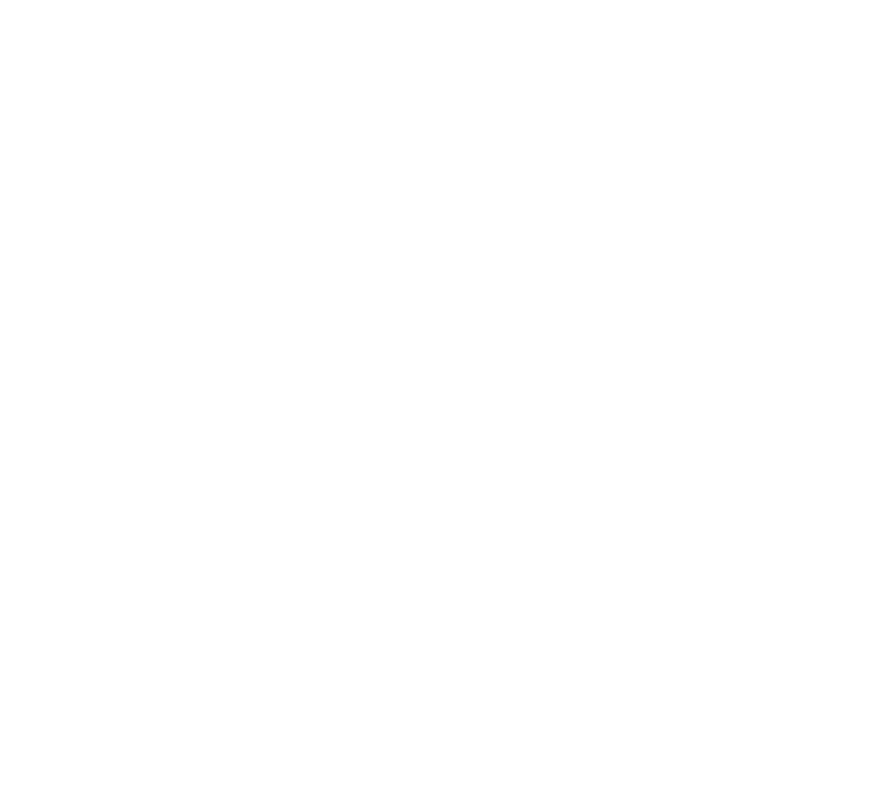
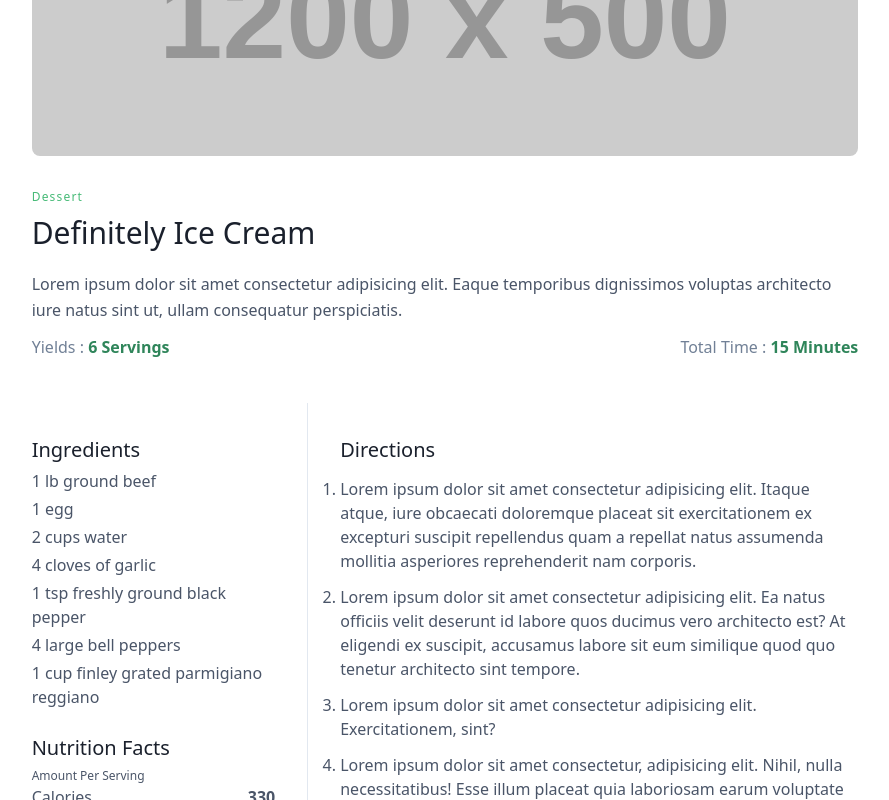
Before and after one commit to cenavice/planmydiet, a React (Create React App) app: page /recipe/1 in a window 1280 px wide. Shown: the part 300-1100 px from the top of the page, without its empty margins (195-1084 px from the left). Before the commit the page ends 800 px from the top, so only its background shows below. Built offline with nearby package versions, Linux system fonts and the light colour scheme.

Commit message:
add recipe-detail component

```diff
--- a/src/App.js
+++ b/src/App.js
@@ -5,6 +5,7 @@
 import Header from './components/header.component';
 import Home from './components/home.component';
 import RecipesList from './components/recipes-list.component';
+import RecipeDetail from './components/recipe-detail.component';
 
 function App() {
   return (
@@ -12,7 +13,8 @@
       <Header/>
       <br/>
       <Route path="/" exact component={Home} />
-      <Route path="/recipes" exact component={RecipesList} />
+      <Route path="/recipes" component={RecipesList} />
+      <Route path="/recipe/:id" component={RecipeDetail} />
     </Router>
 
   );
--- a/src/components/header.component.js
+++ b/src/components/header.component.js
@@ -16,7 +16,7 @@
                     </Link>
                     <nav className="md:ml-auto flex flex-wrap items-center text-base justify-center">
                         <Link to="/" className="mr-5 hover:text-gray-900 cursor-pointe">Home</Link>
-                        <Link to="/recipes" className="mr-5 hover:text-gray-900 cursor-pointe">Recipe</Link>
+                        <Link to="/recipes" className="mr-5 hover:text-gray-900 cursor-pointe">Recipes</Link>
                         <Link to="/pricing" className="mr-5 hover:text-gray-900 cursor-pointe">Pricing</Link>
                         <Link to="/about" className="mr-5 hover:text-gray-900 cursor-pointe">About Us</Link>
                     </nav>
--- /dev/null
+++ b/src/components/recipe-detail.component.js
@@ -0,0 +1,88 @@
+import React, { Component } from 'react';
+import { Link } from 'react-router-dom';
+
+export default class RecipeDetail extends Component {
+    render() {
+        return (
+            <section className="text-gray-700 body-font">
+                <div className="container px-5 py-24 mx-auto flex flex-col">
+                    <div className="lg:w-4/6 mx-auto">
+                        <div className="rounded-lg h-64 overflow-hidden">
+                        <img alt="content" className="object-cover object-center h-full w-full" src="https://dummyimage.com/1200x500"/>
+                        </div>
+                        <div className="flex flex-col text-left w-full mt-8 mb-8">
+                            <h2 className="text-xs text-green-500 tracking-widest font-medium title-font mb-1">Dessert</h2>
+                            <h1 className="sm:text-3xl text-2xl font-medium title-font mb-4 text-gray-900">Definitely Ice Cream</h1>
+                            <p className="leading-relaxed text-base">Lorem ipsum dolor sit amet consectetur adipisicing elit. Eaque temporibus dignissimos voluptas architecto iure natus sint ut, ullam consequatur perspiciatis.</p>
+                            <ul className="flex flex-wrap list-none mt-3">
+                                <li className="lg:w-1/2 mb-1 w-1/2 text-left">
+                                <a className="text-gray-600">Yields : <span className="text-green-700 font-semibold">6 Servings</span></a>
+                                </li>
+                                <li className="lg:w-1/2 mb-1 w-1/2 text-right">
+                                <a className="text-gray-600">Total Time : <span className="text-green-700 font-semibold">15 Minutes</span></a>
+                                </li>
+                            </ul>
+                        </div>
+                        <div className="flex flex-col sm:flex-row mt-10">
+                        <div className="sm:w-1/3 text-center sm:pr-8 sm:py-8">
+                            <div className="text-left mb-6">
+                                <h2 className="text-gray-900 text-xl title-font font-medium mb-1">Ingredients</h2>
+                                <ul>
+                                    <li className="mt-1">1 lb ground beef</li>
+                                    <li className="mt-1">1 egg</li>
+                                    <li className="mt-1">2 cups water</li>
+                                    <li className="mt-1">4 cloves of garlic</li>
+                                    <li className="mt-1">1 tsp freshly ground black pepper</li>
+                                    <li className="mt-1">4 large bell peppers</li>
+                                    <li className="mt-1">1 cup finley grated parmigiano reggiano</li>
+                                </ul>
+                            </div>
+                            <div className="text-left">
+                                <h2 className="text-gray-900 text-xl title-font font-medium mb-1">Nutrition Facts</h2>
+                                <h3 className="text-xs">Amount Per Serving</h3>
+                                <h4 className="">Calories<span className="float-right font-bold">330</span></h4>
+                                <hr className="mb-1 mt-1"/>
+                                <ul>
+                                    <li className="text-sm text-right font-semibold">% Daily Value*</li>
+                                    <li className="text-sm font-semibold">Total Fat <span className="text-green-700">3.08g</span><span className="float-right font-semibold">4%</span></li>
+                                    <li className="text-xs ml-3">Saturated Fat <span className="text-green-700">0.798g</span><span className="float-right font-semibold">4%</span></li>
+                                    <li className="text-xs ml-3">Trans Fat <span className="text-green-700">0.06g</span><span className="float-right font-semibold"></span></li>
+                                    <li className="text-xs ml-3">Polyunsaturated Fat <span className="text-green-700">0.714g</span><span className="float-right font-semibold"></span></li>
+                                    <li className="text-xs ml-3">Monounsaturated Fat <span className="text-green-700">0.729g</span><span className="float-right font-semibold"></span></li>
+                                    <li className="text-sm font-semibold">Cholesterol <span className="text-green-700">137mg</span><span className="float-right font-semibold">46%</span></li>
+                                    <li className="text-sm font-semibold">Sodium <span className="text-green-700">1952mg</span><span className="float-right font-semibold">85%</span></li>
+                                    <li className="text-sm font-semibold">Total Carbohydrate <span className="text-green-700">15.16g</span><span className="float-right font-semibold">6%</span></li>
+                                    <li className="text-xs ml-3">Dietary Fiber <span className="text-green-700">0.6g</span><span className="float-right font-semibold">2%</span></li>
+                                    <li className="text-xs ml-3">Sugars <span className="text-green-700">10g</span><span className="float-right font-semibold"></span></li>
+                                    <li className="text-sm font-semibold">Protein <span className="text-green-700">56.95g</span><span className="float-right font-semibold">6%</span></li>
+                                    <hr className="mb-1 mt-1"/>
+                                    <li className="text-xs">Vitamin D <span className="text-green-700"></span><span className="float-right">
+                                    </span></li>
+                                    <li className="text-xs">Calcium <span className="text-green-700">46mg</span><span className="float-right">4%
+                                    </span></li>
+                                    <li className="text-xs">Iron <span className="text-green-700">2.69mg</span><span className="float-right">15%
+                                    </span></li>
+                                    <li className="text-xs">Potassium <span className="text-green-700">803mg</span><span className="float-right">17%</span></li>
+                                    <li className="text-xs">Vitamin A <span className="text-green-700">14mcg</span><span className="float-right">2%</span></li>
+                                    <li className="text-xs">Vitamin C <span className="text-green-700">12.3mg</span><span className="float-right">14%</span></li>
+                                </ul>
+                                <hr className="mb-1 mt-1"/>
+                                <p className="text-xs">* The % Daily Value (DV) tells you how much a nutrient in a serving of food contributes to a daily diet. 2,000 calories a day is used for general nutrition advice.</p>
+                            </div>
+                        </div>
+                        <div className="sm:w-2/3 sm:pl-8 sm:py-8 sm:border-l border-gray-300 sm:border-t-0 border-t mt-4 pt-4 sm:mt-0 text-center sm:text-left">
+                            <h2 className="text-gray-900 text-xl title-font font-medium mb-1">Directions</h2>
+                            <ol className="list-decimal">
+                                <li className="mt-3">Lorem ipsum dolor sit amet consectetur adipisicing elit. Itaque atque, iure obcaecati doloremque placeat sit exercitationem ex excepturi suscipit repellendus quam a repellat natus assumenda mollitia asperiores reprehenderit nam corporis.</li>
+                                <li className="mt-3">Lorem ipsum dolor sit amet consectetur adipisicing elit. Ea natus officiis velit deserunt id labore quos ducimus vero architecto est? At eligendi ex suscipit, accusamus labore sit eum similique quod quo tenetur architecto sint tempore.</li>
+                                <li className="mt-3">Lorem ipsum dolor sit amet consectetur adipisicing elit. Exercitationem, sint?</li>
+                                <li className="mt-3">Lorem ipsum dolor sit amet consectetur, adipisicing elit. Nihil, nulla necessitatibus! Esse illum placeat quia laboriosam earum voluptate quam dignissimos, suscipit, dolorum accusamus doloremque dolor atque?</li>
+                            </ol>
+                        </div>
+                        </div>
+                    </div>
+                </div>
+            </section>
+        );
+    }
+}
--- a/src/components/recipes-list.component.js
+++ b/src/components/recipes-list.component.js
@@ -15,10 +15,10 @@
                     </div>
                     <div className="flex flex-wrap -m-4">
                         <div className="lg:w-1/4 md:w-1/2 p-4 w-full">
-                            <a href="detail-recipe.html" className="block relative h-48 rounded overflow-hidden">
+                            <Link to={"/recipe/"+1} className="block relative h-48 rounded overflow-hidden">
                                 <img alt="ecommerce" className="object-cover object-center w-full h-full block"
                                     src="https://dummyimage.com/420x260"/>
-                            </a>
+                            </Link>
                             <div className="mt-4">
                                 <h3 className="text-green-500 text-xs tracking-widest title-font mb-1">CATEGORY</h3>
                                 <a href="detail-recipe.html" className="text-gray-900 title-font text-lg font-medium">The Catalyzer</a>
```
